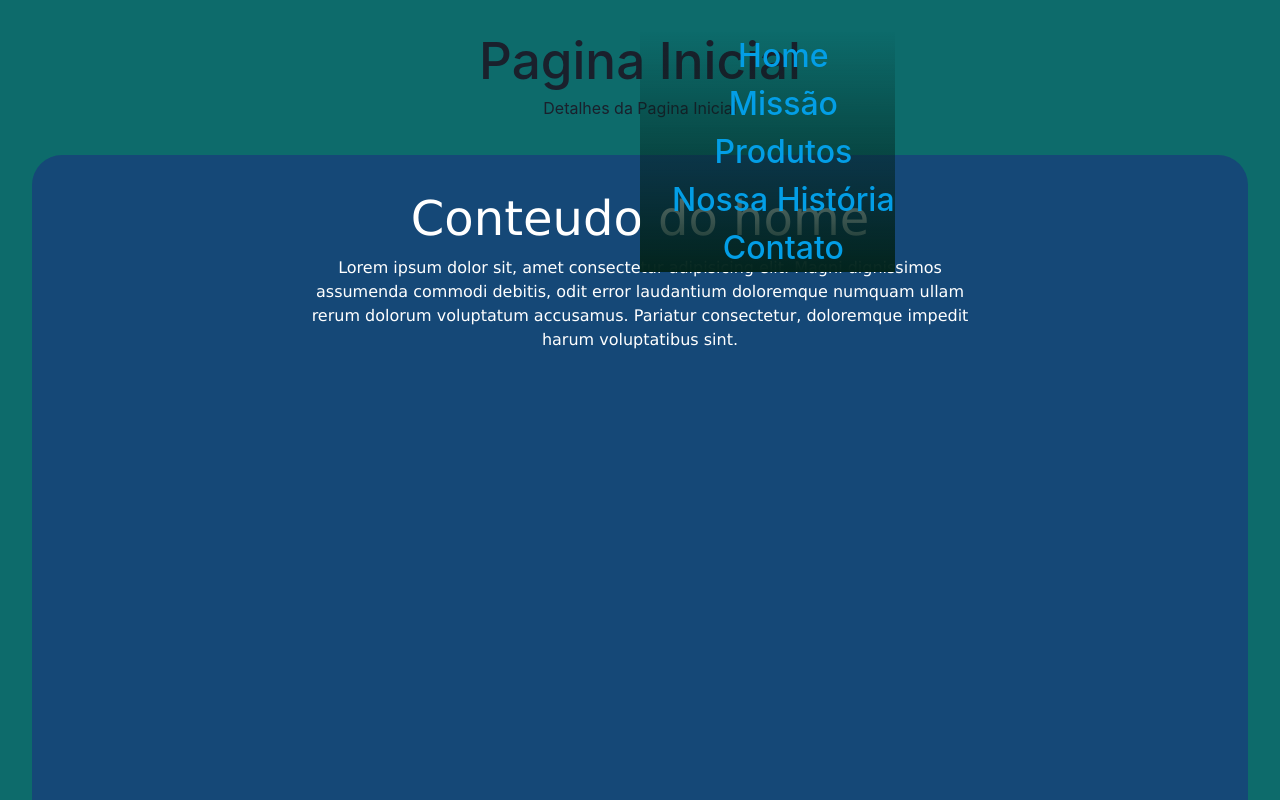
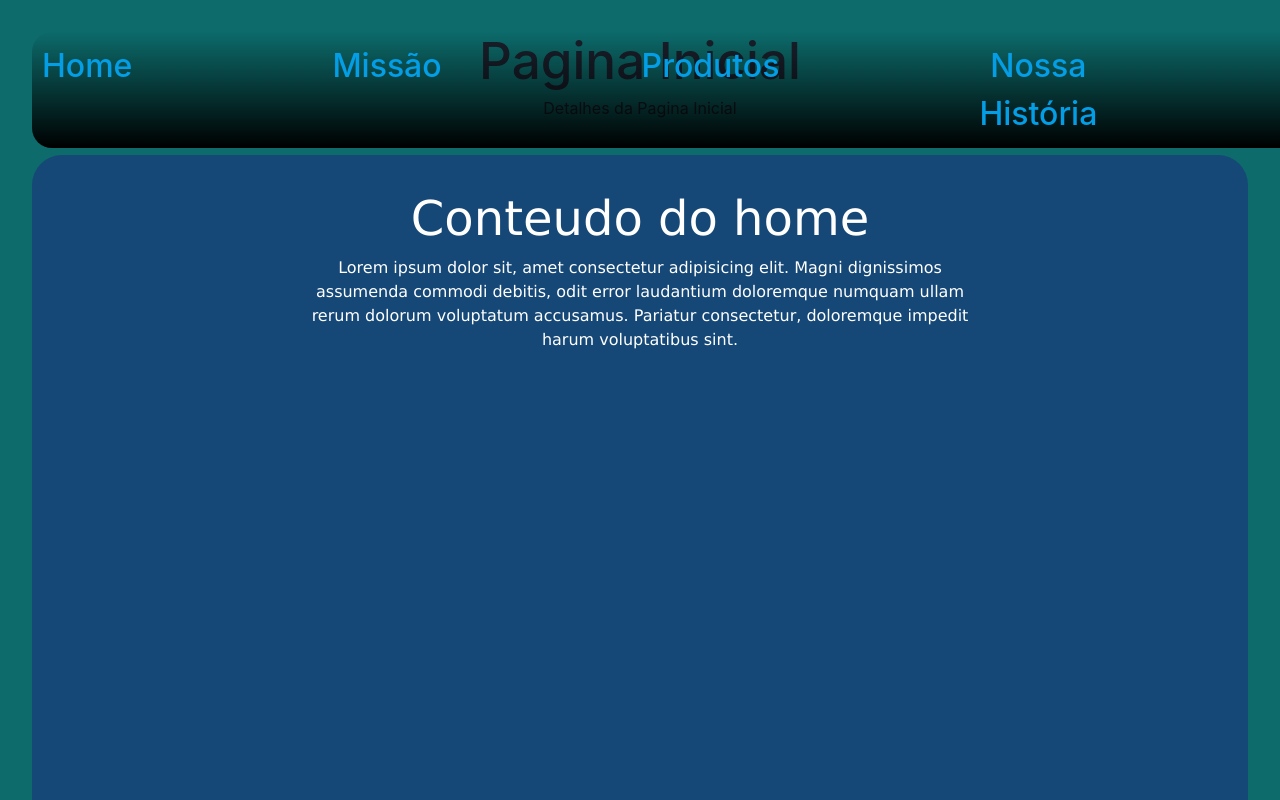
Before and after one commit to Marzonha/Projeto-react-01, a React (Vite) app: page / in a window 1280 px wide. Shown: the top 800 px of the page. Built offline with nearby package versions, Linux system fonts and the light colour scheme.

Commit message:
Nav Bar meio com o Position

```diff
--- a/src/Components/Header.module.css
+++ b/src/Components/Header.module.css
@@ -1,20 +1,25 @@
 .header{
-    display: inline-flex;
+    position: fixed;
+    display: flex;
+    justify-content: center;
 
-    position: fixed;
+
 
 }
-
+.Ptxt{
+    margin-top: 100px;
+}
 .menu{
+    position: relative;
+    display: flex;
+    gap:200px;
     color: rgb(3, 158, 230);
     font-size: 2em;
     font-weight: 600;
     list-style: none;
-    background: linear-gradient(transparent,rgb(3, 36, 29) );
-
-
-
-
+    background: linear-gradient(transparent, black);
+    border-radius: 20px;
+    padding: 10px;
 }
 
 a{
```
Also changed, not shown: src/Components/Header.jsx (indentation only).
